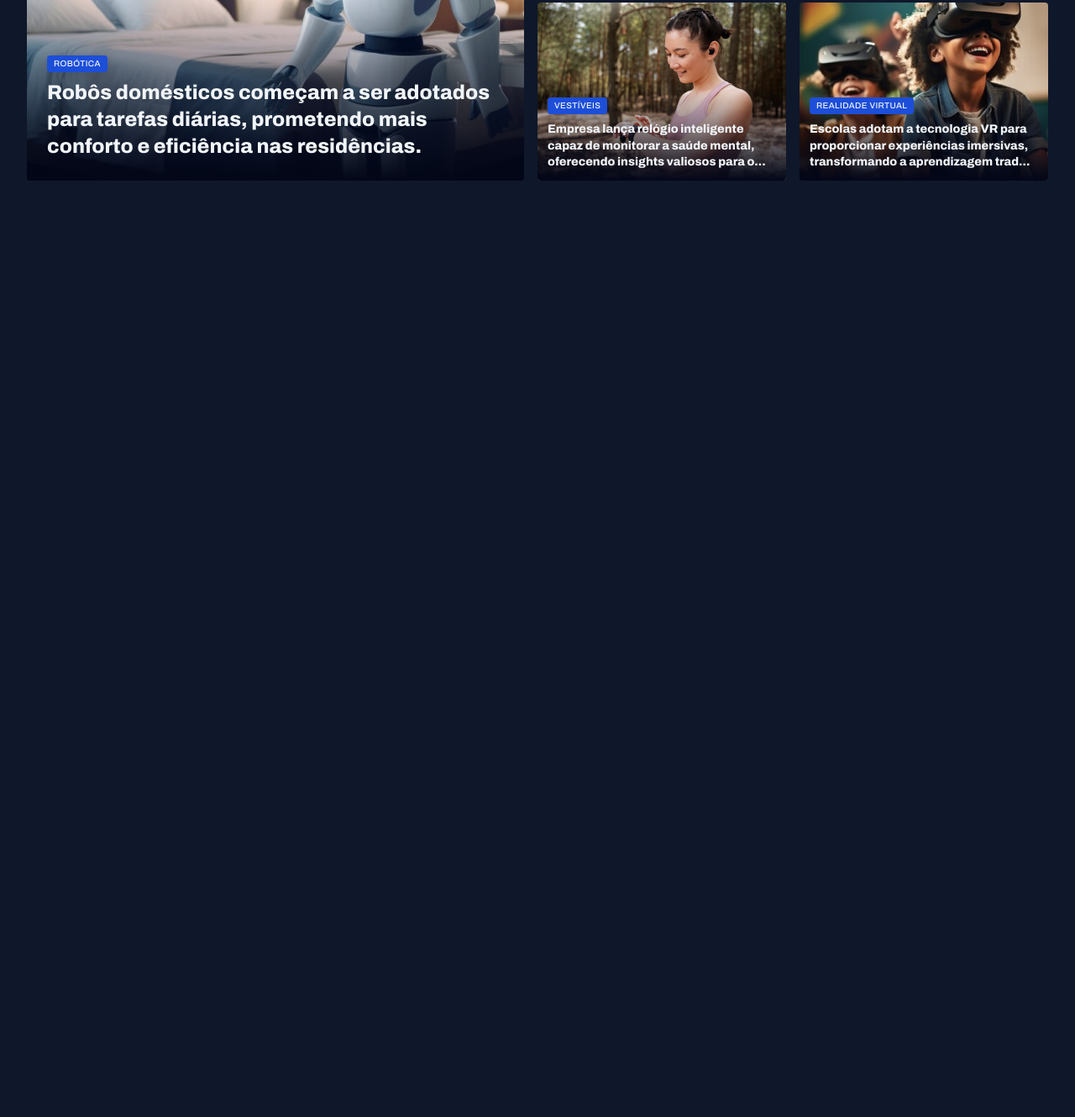
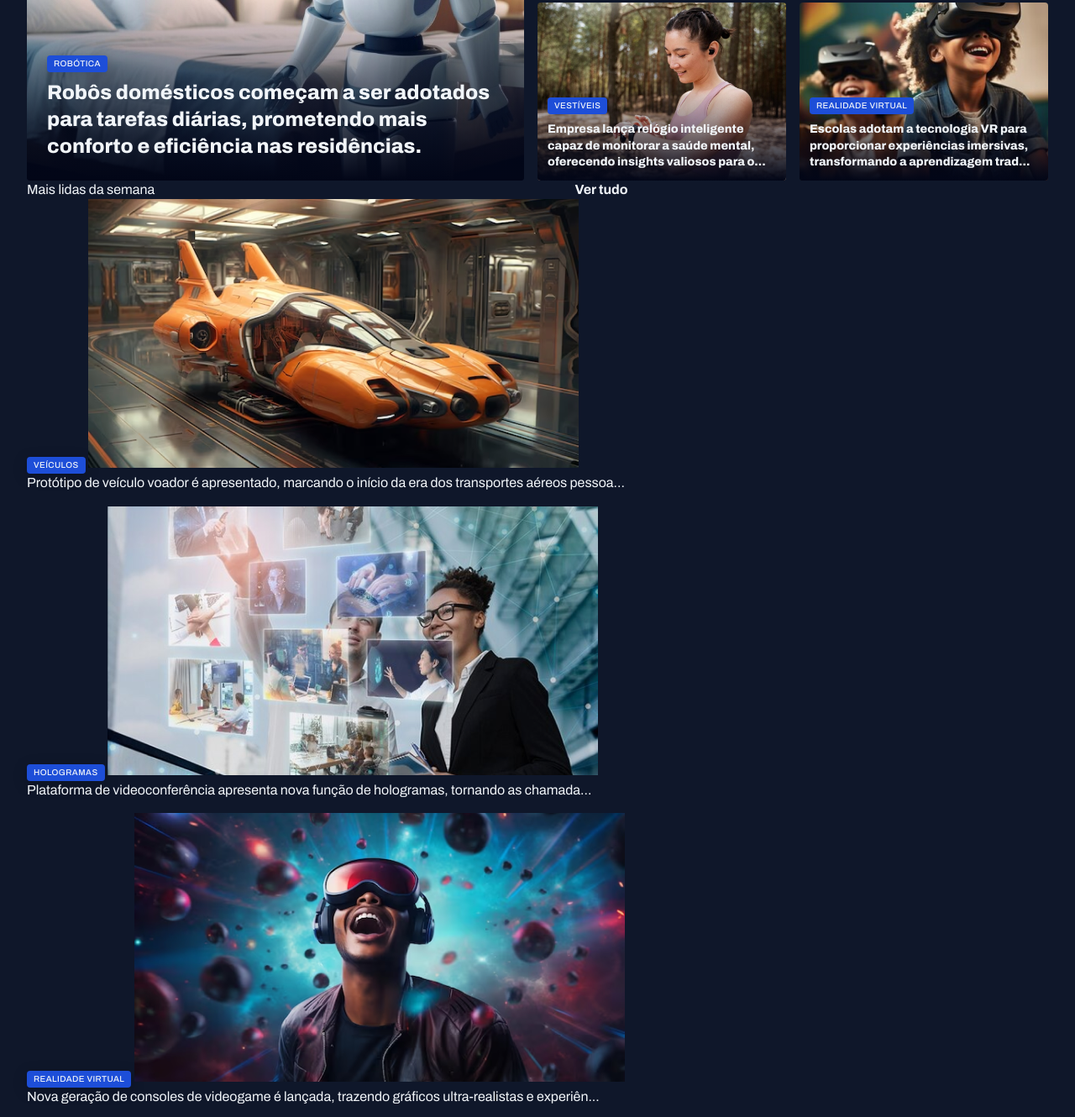
Before and after one commit to alexprado2/portaldenoticias, a plain HTML site: page index.html in a window 1280 px wide. Shown: the part 380-1710 px from the top of the page at 84% size. Before the commit the page ends 800 px from the top, so only its background shows below. Drawn offline with Linux system fonts and the light colour scheme.

Commit message:
structuring the most read section

```diff
--- a/index.html
+++ b/index.html
@@ -43,7 +43,7 @@
                 <img src="assets/img/Image01.jpg" alt="Robôs domésticos começam a ser adotados para tarefas diárias, prometendo mais conforto e eficiência nas residências.">
 
                 <figcaption>
-                    <span class="contant-tag">robótica</span>
+                    <span class="contant-tag">Robótica</span>
                     <h2 class="text-2xl">Robôs domésticos começam a ser adotados para tarefas diárias, prometendo mais conforto e eficiência nas residências.</h2>
                 </figcaption>
             </figure>
@@ -84,6 +84,45 @@
 
             </div>
         </section>
+        <section id="weekly">
+            <header class="grid grid-flow-col">
+                <h3>Mais lidas da semana</h3>
+                <a href="#" class="grid grid-flow-col">
+                    <strong>Ver tudo</strong>
+                    <span></span>
+                </a>
+            </header>
+            <div class="grid gap-16">
+                <figure>
+                    <span class="contant-tag">Veículos</span>
+                    <img src="assets/img/Image06.jpg" alt="Protótipo de veículo voador é apresentado, marcando o início da era dos transportes aéreos pessoa">
+                    <p>
+                        Protótipo de veículo voador é apresentado, marcando o início da era dos transportes aéreos pessoa...
+                    </p>
+                </figure>
+                <figure>
+                    <span class="contant-tag">Hologramas</span>
+                    <img src="assets/img/Image07.jpg" alt="Plataforma de videoconferência apresenta nova função de hologramas, tornando as chamadas virtuais mais realistas e envolventes.">
+                    <p>
+                        Plataforma de videoconferência apresenta nova função de hologramas, tornando as chamada...
+                    </p>
+                </figure>
+                <figure>
+                    <span class="contant-tag">Realidade virtual</span>
+                    <img src="assets/img/Image08.jpg" alt="Nova geração de consoles de videogame é lançada, trazendo gráficos ultra-realistas e experiências de jogo totalmente envolventes.">
+                    <p>
+                        Nova geração de consoles de videogame é lançada, trazendo gráficos ultra-realistas e experiên...
+                    </p>
+                </figure>
+                <figure>
+                    <span class="contant-tag">Internet</span>
+                    <img src="assets/img/Image09.jpg" alt="Projeto busca oferecer internet de alta velocidade em áreas remotas através de satélites.">
+                    <p>
+                        Projeto busca oferecer internet de alta velocidade em áreas remotas através de satélites.
+                    </p>
+                </figure>
+            </div>
+        </section>
     </main>
 </body>
 </html>
```
